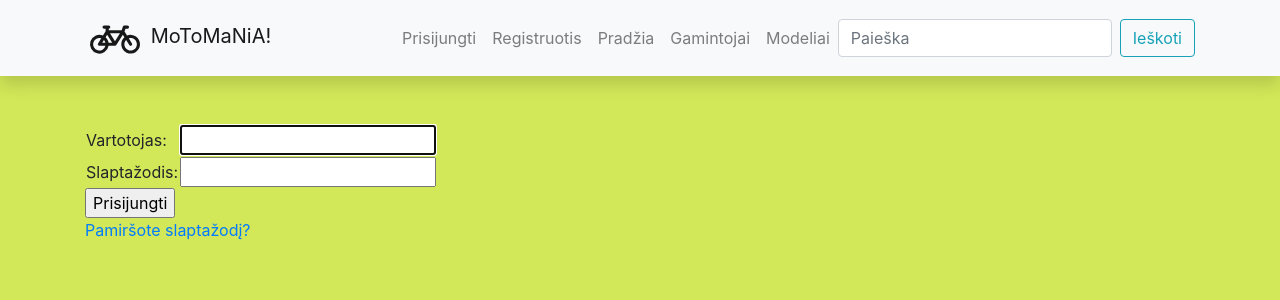
After one commit to jarockis77/penktasprojektas, a Django app: page /motociklai/accounts/login/ in a window 1280 px wide. The commit adds this page. Shown: the top 300 px of the page. Run offline with Django 4.2, Linux system fonts and the light colour scheme; some libraries are stand-ins or nearby versions.

Commit message:
viskas veikia.prisijungimai,atsijungimai, base perdirbimas

```diff
--- a/motociklai/templates/base.html
+++ b/motociklai/templates/base.html
@@ -2,7 +2,7 @@
 <html lang="en">
 <head>
     {% block title %}
-    <title>Local Library</title>
+    <title>MoToMaNiA!!!</title>
     {% endblock %}
     <meta charset="utf-8"/>
     <meta name="viewport" content="width=device-width, initial-scale=1"/>
@@ -71,6 +71,26 @@
         </button>
         <div class="collapse navbar-collapse" id="navbarResponsive">
             <ul class="navbar-nav ml-auto">
+                {% if user.is_authenticated %}
+                <li class="nav-item"><a class="nav-link" href="#">
+                    <svg xmlns="http://www.w3.org/2000/svg" width="30" height="30" fill="currentColor" class="bi bi-person-gear" viewBox="0 0 16 16">
+                        <path d="M11 5a3 3 0 1 1-6 0 3 3 0 0 1 6 0ZM8 7a2 2 0 1 0 0-4 2 2 0 0 0 0 4Zm.256 7a4.474 4.474 0 0 1-.229-1.004H3c.001-.246.154-.986.832-1.664C4.484 10.68 5.711 10 8 10c.26 0 .507.009.74.025.226-.341.496-.65.804-.918C9.077 9.038 8.564 9 8 9c-5 0-6 3-6 4s1 1 1 1h5.256Zm3.63-4.54c.18-.613 1.048-.613 1.229 0l.043.148a.64.64 0 0 0 .921.382l.136-.074c.561-.306 1.175.308.87.869l-.075.136a.64.64 0 0 0 .382.92l.149.045c.612.18.612 1.048 0 1.229l-.15.043a.64.64 0 0 0-.38.921l.074.136c.305.561-.309 1.175-.87.87l-.136-.075a.64.64 0 0 0-.92.382l-.045.149c-.18.612-1.048.612-1.229 0l-.043-.15a.64.64 0 0 0-.921-.38l-.136.074c-.561.305-1.175-.309-.87-.87l.075-.136a.64.64 0 0 0-.382-.92l-.148-.045c-.613-.18-.613-1.048 0-1.229l.148-.043a.64.64 0 0 0 .382-.921l-.074-.136c-.306-.561.308-1.175.869-.87l.136.075a.64.64 0 0 0 .92-.382l.045-.148ZM14 12.5a1.5 1.5 0 1 0-3 0 1.5 1.5 0 0 0 3 0Z"/>
+                    </svg>
+                        <path fill-rule="evenodd" d="M13 14s1 0 1-1-1-4-6-4-6 3-6 4 1 1 1
+                        1h10zm-9.995-.944v-.002.002zM3.022 13h9.956a.274.274 0 00.014-.002l.008-.002c-
+                        .001-.246-.154-.986-.832-1.664C11.516 10.68 10.289 10 8 10c-2.29 0-3.516.68-4.168
+                        1.332-.678.678-.83 1.418-.832 1.664a1.05 1.05 0 00.022.004zm9.974.056v-.002.002zM8
+                        7a2 2 0 100-4 2 2 0 000 4zm3-2a3 3 0 11-6 0 3 3 0 016 0z" clip-rule="evenodd"/>
+                    </svg>
+                    {{ user.get_username }}</a></li>
+                <li class="nav-item"><a class="nav-link" href="#">Mano knygos</a></li>
+                <li class="nav-item"><a class="nav-link" href="{% url 'logout' %}">Atsijungti</a></li>
+                {% else %}
+                <li class="nav-item"><a class="nav-link" href="{% url 'login' %}?next={{ request.path }}">Prisijungti</a></li>
+                <li class="nav-item"><a class="nav-link"
+                                        href="#">Registruotis</a></li>
+                {% endif %}
+
 
 
 
--- /dev/null
+++ b/motociklai/templates/registration/logged_out.html
@@ -0,0 +1,6 @@
+{% extends "base.html" %}
+
+{% block content %}
+<p>Sėkmingai atsijungėte!</p>
+<a href="{% url 'login' %}">Prisijungti iš naujo</a>
+{% endblock %}
--- /dev/null
+++ b/motociklai/templates/registration/login.html
@@ -0,0 +1,31 @@
+{% extends "base.html" %}
+{% block content %}
+
+{% if form.errors %}
+    <p>Prisijungimo klaida, bandykite dar kartą!</p>
+{% endif %}
+
+{% if next %}
+    {% if user.is_authenticated %}
+        <p>Neturite prieigos prie šios informacijos. Turite prisijungti.</p>
+    {% endif %}
+{% endif %}
+
+<form method="post" action="{% url 'login' %}">
+    {% csrf_token %}
+    <table>
+        <tr>
+            <td>Vartotojas:</td>
+            <td>{{ form.username }}</td>
+        </tr>
+        <tr>
+            <td>Slaptažodis:</td>
+            <td>{{ form.password }}</td>
+        </tr>
+    </table>
+    <input type="submit" value="Prisijungti"/>
+    <input type="hidden" name="next" value="{{ next }}"/>
+</form>
+<p><a href="{% url 'password_reset' %}">Pamiršote slaptažodį?</a></p>
+
+{% endblock %}
--- a/penktasprojektas/settings.py
+++ b/penktasprojektas/settings.py
@@ -126,3 +126,5 @@ DEFAULT_AUTO_FIELD = 'django.db.models.BigAutoField'
 MEDIA_ROOT = Path.joinpath(BASE_DIR, 'motociklai/media')
 
 MEDIA_URL ='/media/'
+
+LOGIN_REDIRECT_URL = '/'
--- a/penktasprojektas/urls.py
+++ b/penktasprojektas/urls.py
@@ -27,3 +27,7 @@ urlpatterns = [
     path('', RedirectView.as_view(url="motociklai/", permanent=True))
 ] + static(settings.STATIC_URL, document_root=settings.STATIC_ROOT) \
   + static(settings.MEDIA_URL, document_root=settings.MEDIA_ROOT)
+
+urlpatterns += [
+    path('motociklai/accounts/', include('django.contrib.auth.urls'))
+]
```
Also changed, not shown: db.sqlite3.
